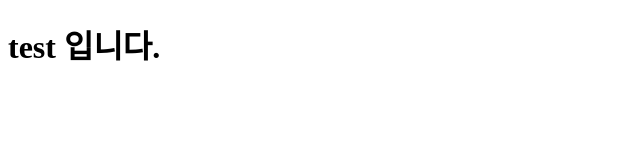
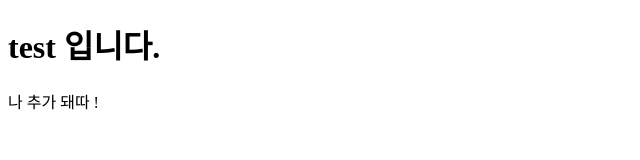
Before and after one commit to yunju98/pub_git_test, a plain HTML site: page index.html in a window 1280 px wide. Shown: the whole page, without its empty margins (0-640 px from the left). Drawn offline with Linux system fonts and the light colour scheme.

Commit message:
fix :index.html p tag add

```diff
--- a/index.html
+++ b/index.html
@@ -9,5 +9,8 @@
 </head>
 <body>
     <h1>test 입니다.</h1>
+    <p>나 추가 돼따
+        !
+    </p>
 </body>
 </html>
```
